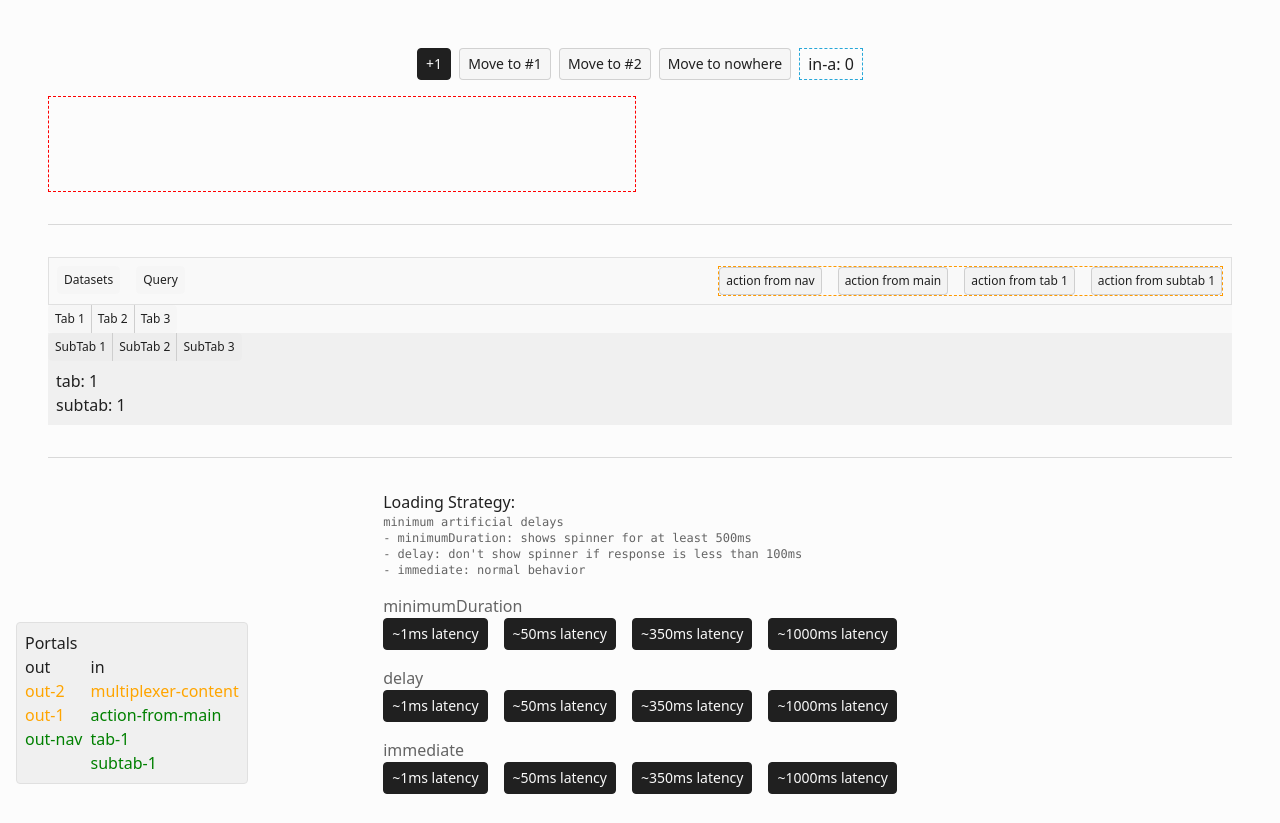
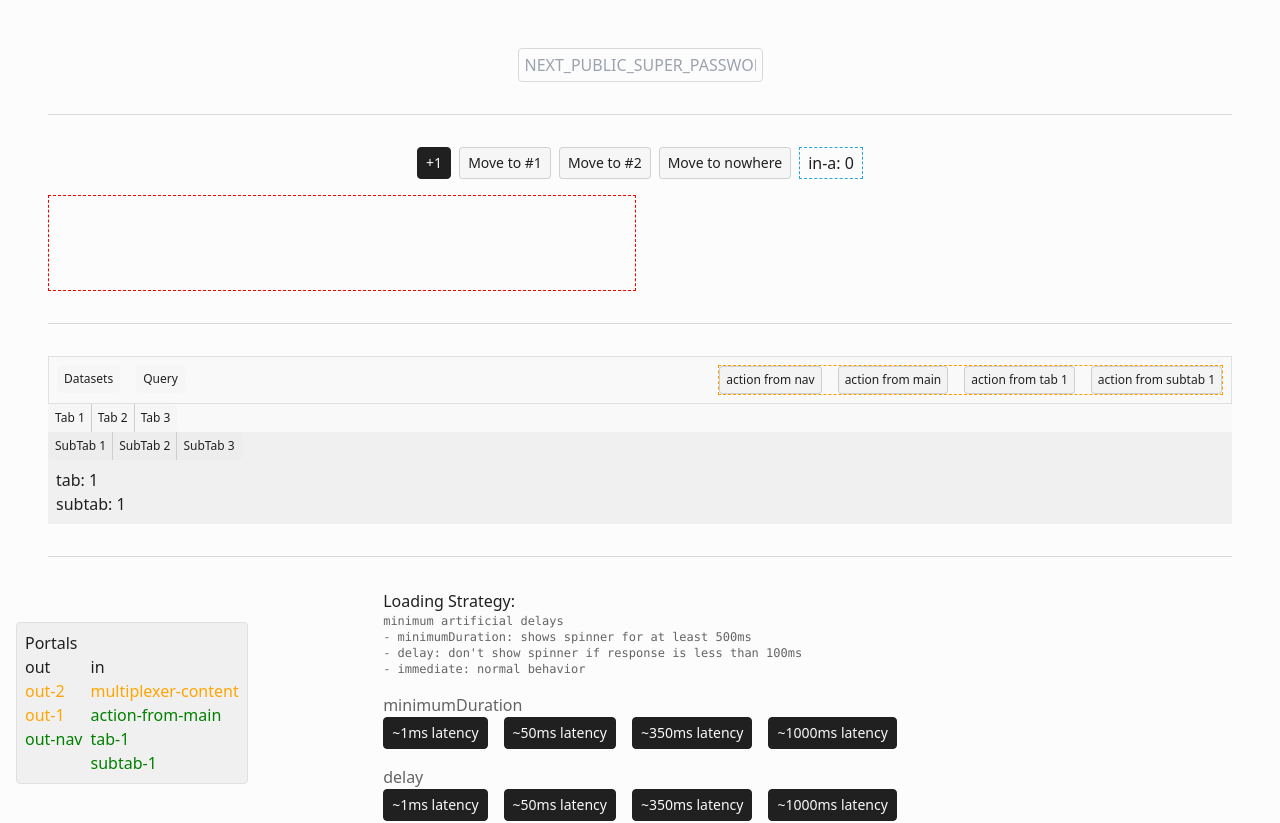
Before and after one commit to bdsqqq/axm-playground, a React (Vite) app: page / in a window 1280 px wide. Shown: the top 823 px of the page. Built offline with nearby package versions, Linux system fonts and the light colour scheme.

Commit message:
stash of input exploration

```diff
--- a/package.json
+++ b/package.json
@@ -12,6 +12,7 @@
   },
   "dependencies": {
     "@million/lint": "latest",
+    "@radix-ui/react-compose-refs": "^1.0.1",
     "@radix-ui/react-dialog": "^1.0.5",
     "@radix-ui/react-slot": "^1.0.2",
     "@radix-ui/react-toggle": "^1.0.3",
--- a/src/App.tsx
+++ b/src/App.tsx
@@ -1,5 +1,6 @@
 import { ButtonShowcase, LatencyShowcase } from './ui/button/showcase';
 import { Dialoguer } from './ui/dialog/Dialog';
+import { Input } from './ui/input/Input';
 import { PortalDevtools } from './ui/portal/devtools';
 import {
   PortalShowcase_FarAwaySlots,
@@ -9,6 +10,8 @@ import {
 function App() {
   return (
     <div className="grid min-h-screen place-items-center gap-8 p-12">
+      <Input type="text" placeholder="NEXT_PUBLIC_SUPER_PASSWORD" />
+      <hr className="w-full border-gray-06" />
       <PortalShowcase_Multiplexer />
       <hr className="w-full border-gray-06" />
       <PortalShowcase_FarAwaySlots />
--- /dev/null
+++ b/src/ui/input/Input.tsx
@@ -0,0 +1,52 @@
+import React, { ComponentPropsWithoutRef } from 'react';
+import { cn } from '../util';
+import { composeRefs } from '@radix-ui/react-compose-refs';
+
+export const Input = React.forwardRef<
+  HTMLInputElement,
+  ComponentPropsWithoutRef<'input'>
+>(({ className, ...passthrough }, ref) => {
+  const input = React.useRef<HTMLInputElement>(null);
+  const [value, setValue] = React.useState('');
+  const [hasStuffOutsideVisibleArea, setHasStuffOutsideVisibleArea] =
+    React.useState(false);
+  const [isScrollWindowAtStart, setIsScrollWindowAtStart] =
+    React.useState(false);
+
+  const showOverlay = hasStuffOutsideVisibleArea && !isScrollWindowAtStart;
+
+  return (
+    <div className="relative">
+      <input
+        className={cn(
+          'rounded border border-gray-06 bg-gray-01 px-1.5 py-1',
+          className
+        )}
+        value={value}
+        onChange={(e) => {
+          React.startTransition(() => {
+            setValue(e.target.value);
+          });
+
+          setHasStuffOutsideVisibleArea(
+            e.target.scrollWidth > e.target.clientWidth
+          );
+        }}
+        onScroll={(e) => {
+          console.log('scroll left', e.currentTarget.scrollLeft);
+          React.startTransition(() => {
+            setIsScrollWindowAtStart(e.currentTarget.scrollLeft === 0);
+          });
+        }}
+        {...passthrough}
+        ref={composeRefs(ref, input)}
+      />
+      <div
+        className={cn(
+          'absolute bottom-0 right-0 top-0 w-12 rounded-[inherit] bg-gradient-to-r from-transparent to-gray-01 opacity-0',
+          showOverlay && 'opacity-100'
+        )}
+      />
+    </div>
+  );
+});
--- /dev/null
+++ b/src/ui/input/showcase.tsx
@@ -0,0 +1,13 @@
+export const InputOverlayHintingShowcase = () => {
+  return (
+    <section className="flex flex-col gap-4">
+      <h2>
+        Loading Strategy:
+        <pre className="text-sm text-gray-11">{`minimum artificial delays
+  - minimumDuration: shows spinner for at least 500ms
+  - delay: don't show spinner if response is less than 100ms
+  - immediate: normal behavior`}</pre>
+      </h2>
+    </section>
+  );
+};
```
Also changed, not shown: 1 other file (tests, documents, lock files or other folders).
